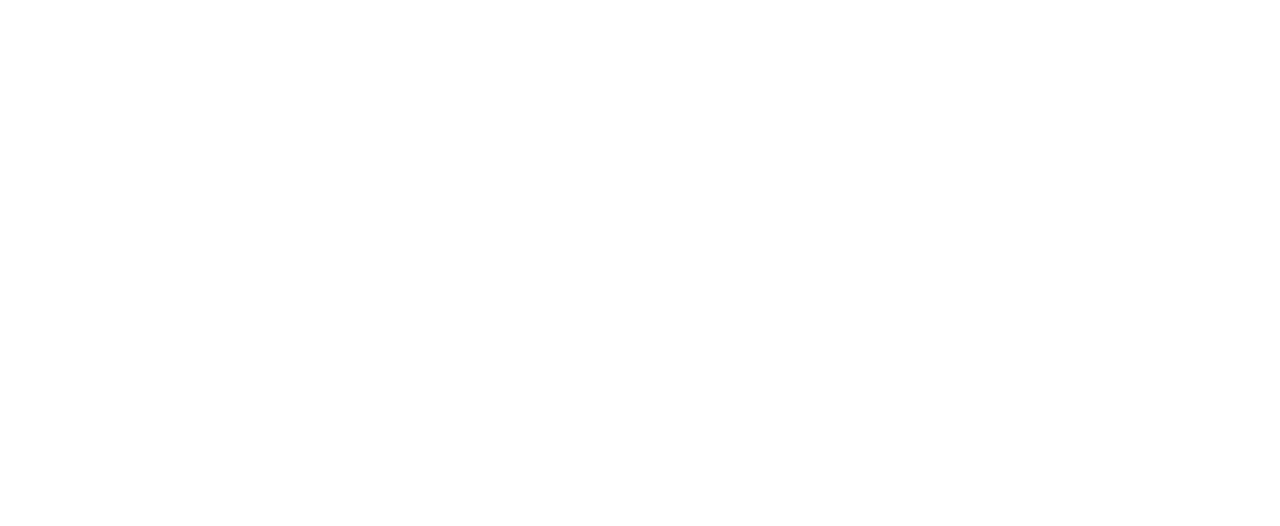
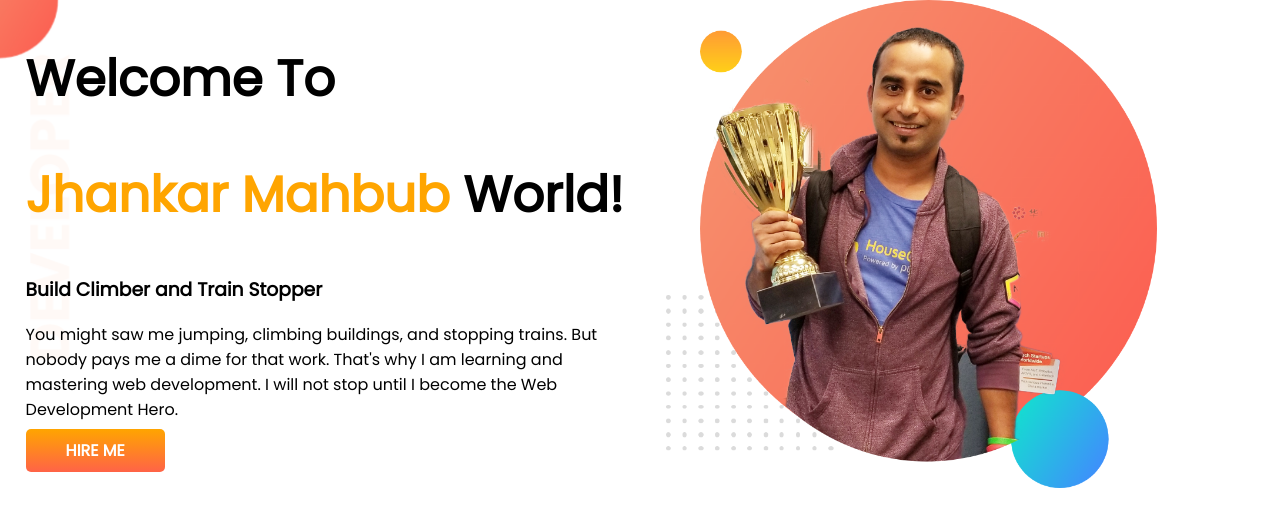
Before and after one commit to SarkerPabon/developer-portfolio, a plain HTML site: page index.html in a window 1280 px wide. Drawn offline with Linux system fonts and the light colour scheme.

Commit message:
Top Banner Add

```diff
--- a/index.html
+++ b/index.html
@@ -6,11 +6,29 @@
   <meta http-equiv="X-UA-Compatible" content="IE=edge">
   <meta name="viewport" content="width=device-width, initial-scale=1.0">
   <title>Jhankar Portfolio</title>
+  <link rel="preconnect" href="https://fonts.googleapis.com">
+  <link rel="preconnect" href="https://fonts.gstatic.com" crossorigin>
+  <link href="https://fonts.googleapis.com/css2?family=Poppins&display=swap" rel="stylesheet">
   <link rel="stylesheet" href="./style.css">
 </head>
 
 <body>
-
+  <section class="top-banner">
+    <div class="half-width">
+      <h1>Welcome To</h1>
+      <h1><span class="orange-color">Jhankar Mahbub</span> World!</h1>
+      <h3>Build Climber and Train Stopper</h3>
+      <p>
+        You might saw me jumping, climbing buildings, and stopping trains. But nobody pays me a dime for that work.
+        That's
+        why I am learning and mastering web development. I will not stop until I become the Web Development Hero.
+      </p>
+      <a class="link-button" href="https://wwww.linkedin.com/company/programinghero/" target="_blank">HIRE ME</a>
+    </div>
+    <div class="half-width">
+      <img src="./images/jhankar.png" alt="">
+    </div>
+  </section>
 </body>
 
 </html>
--- a/style.css
+++ b/style.css
@@ -0,0 +1,39 @@
+body {
+	font-family: "Poppins", sans-serif;
+	margin: 0;
+}
+
+h1 {
+	font-size: 50px;
+}
+
+.orange-color {
+	color: orange;
+}
+
+section {
+	display: flex;
+}
+
+.half-width {
+	width: 50%;
+	padding-left: 2%;
+}
+
+.half-width img {
+	width: 80%;
+}
+
+.link-button {
+	text-decoration: none;
+	background-image: linear-gradient(orange, tomato);
+	color: #fff;
+	font-weight: 700;
+	padding: 10px 40px;
+	border-radius: 5px;
+}
+
+.top-banner {
+	background-image: url("./images/top-banner.png");
+	background-repeat: no-repeat;
+}
```
Also changed, not shown: images/dream-bg.png (added), images/exp-bg.png (added), images/jhankar.png (added), images/jhankar2.png (added), images/my-bg.png (added), images/my-bg2.png (added), images/top-banner.png (added), 7 other files.
